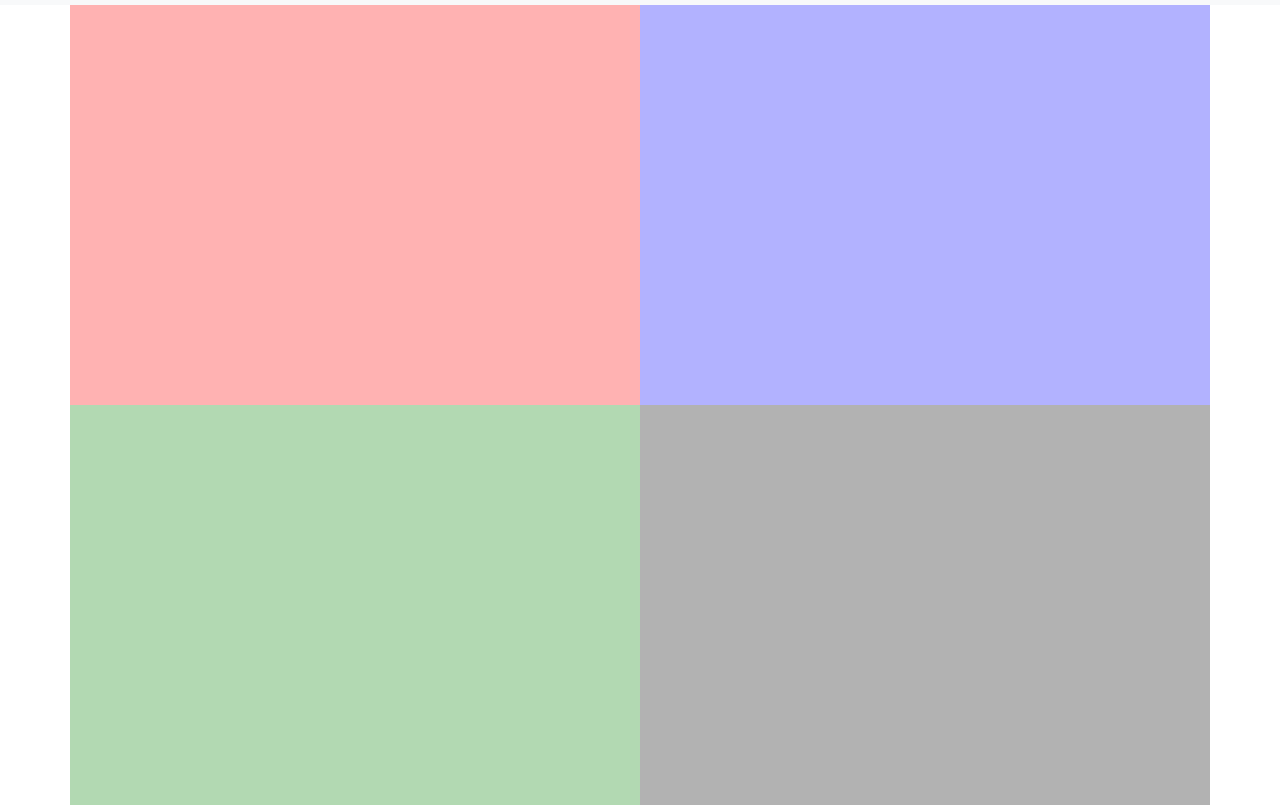
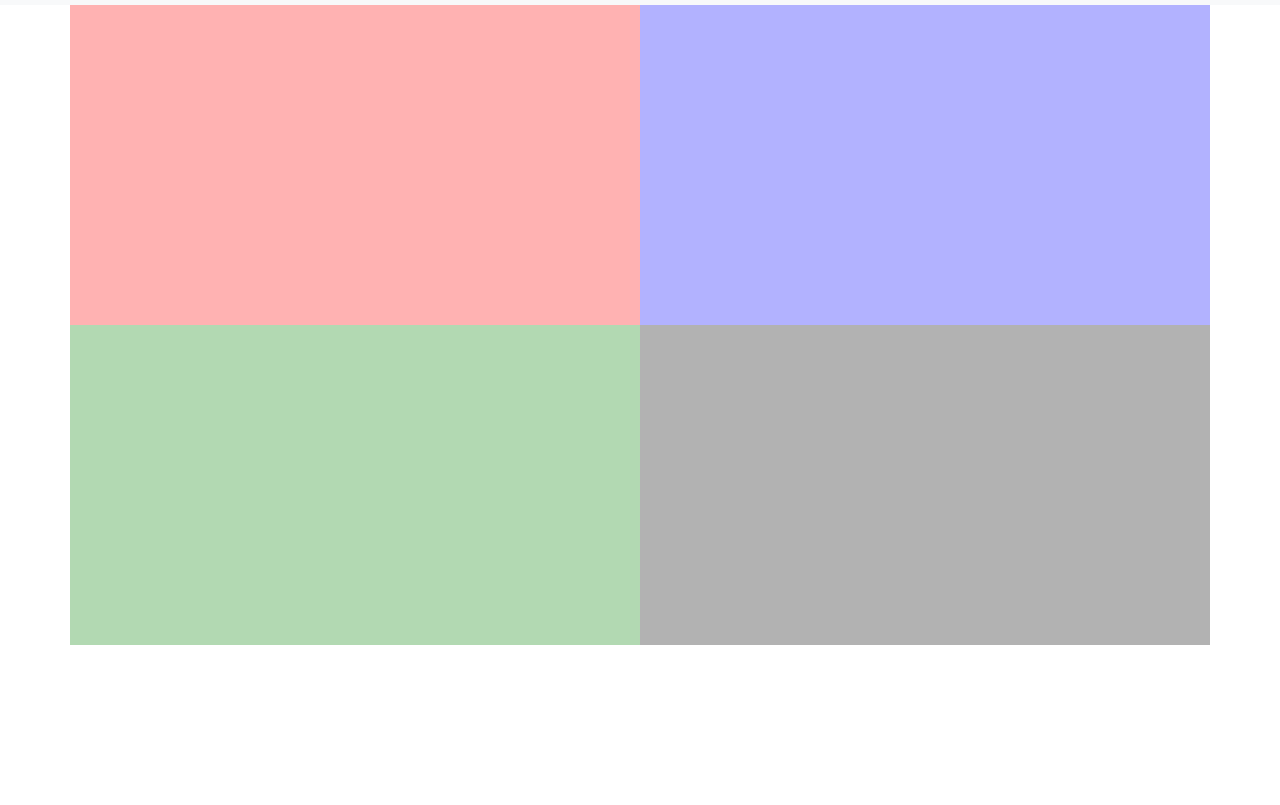
Before and after one commit to daxas-boop/Simon-Dice, a website: page index.html in a window 1280 px wide. Shown: the part 51-856 px from the top of the page. After the commit the page ends 800 px from the top, so only its background shows below. Drawn offline with nearby package versions, Linux system fonts and the light colour scheme.

Commit message:
Arreglo js

```diff
--- a/index.html
+++ b/index.html
@@ -4,19 +4,23 @@
         transition: opacity 500ms;
    }
    #cuadro-1{
-       height: 400px;
-       background-color: red;
+        width: 30vh;
+        height: 40vh;
+        background-color: red;
    }
    #cuadro-2{
-       height: 400px;
-       background-color: blue;
+        width: 30vh;
+        height: 40vh;
+        background-color: blue;
    }
    #cuadro-3{
-       height: 400px;
-       background-color: green;
+        width: 30vh;
+        height: 40vh;
+        background-color: green;
    }
    #cuadro-4{
-       height: 400px;
+       width: 30vh;
+       height: 40vh;
        background-color: black;
    }
 
@@ -35,22 +39,20 @@
         <source src="https://www.zapsplat.com/wp-content/uploads/2015/sound-effects-46416/zapsplat_multimedia_game_sound_soft_warm_subtle_positive_short_003_53018.mp3" type="audio/mpeg">
       </audio>
     <audio src="https://www.zapsplat.com/wp-content/uploads/2015/sound-effects-27787/zapsplat_multimedia_game_sound_error_incorrect_003_30723.mp3" type="audio/mpeg" id="lose"></audio>
-    <nav class="navbar navbar-light bg-light justify-content-between">
+    <nav class="navbar navbar-light bg-light justify-content-between w-100">
         <a class="navbar-brand estado"></a>
         <button class="btn btn-outline-success" type="button" id="Empezar">Empezar</button>
         <a class="navbar-brand" id="rondas"># Rondas:</a>
     </nav>
-    <div class="container-sm">
+    <div class="container">
         <div class="row">
-            <div class="col-sm cuadro" id="cuadro-1"></div>
-            <div class="col-sm cuadro" id="cuadro-2"></div>
+            <div class="col cuadro" id="cuadro-1"></div>
+            <div class="col cuadro" id="cuadro-2"></div>
         </div>
         <div class="row">
-            <div class="col-sm cuadro" id="cuadro-3"></div>
-            <div class="col-sm cuadro" id="cuadro-4"></div>
-
+            <div class="col cuadro" id="cuadro-3"></div>
+            <div class="col cuadro" id="cuadro-4"></div>
         </div>
-
       </div>
 
 
--- a/main.js
+++ b/main.js
@@ -29,7 +29,7 @@ function manejarRonda(){
     });
 
 
-    const TIEMPO = (inputComputer.length) * 1000;
+    const TIEMPO = (inputComputer.length + 1) * 1000;
     setTimeout(function(){
         desbloaquearInput();
         cambiarEstado("Tu turno");
```
